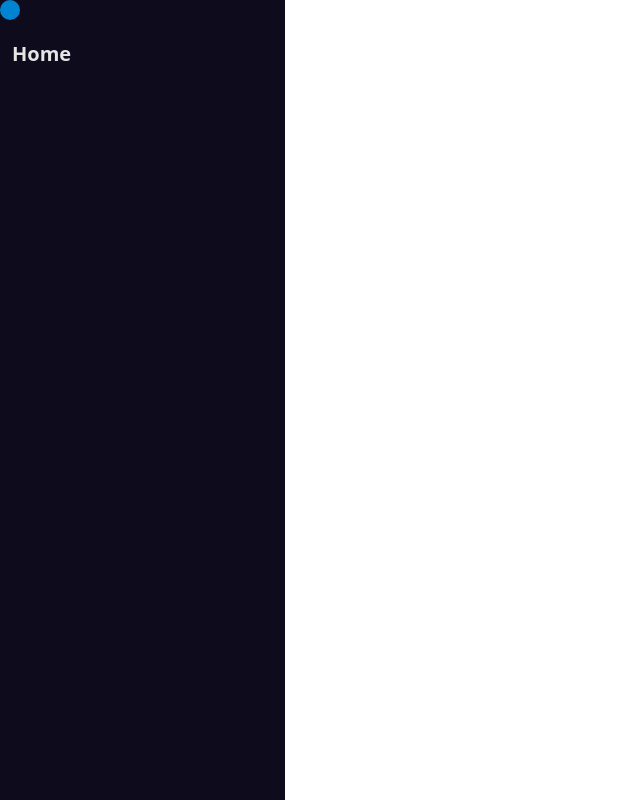
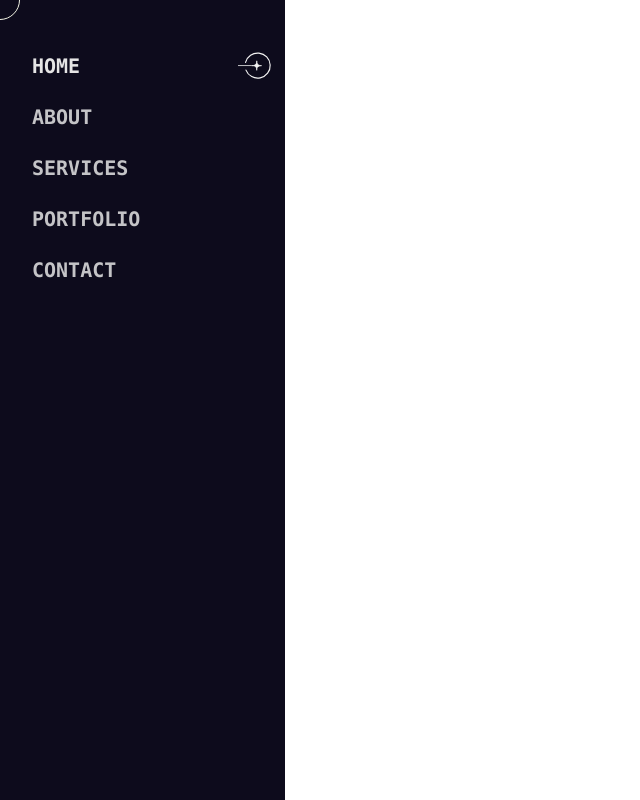
Before and after one commit to Mahaan10/personalPortfolio, a React (Vite) app: page / in a window 1280 px wide. Shown: the whole page, without its empty margins (0-640 px from the left). Built offline with nearby package versions, Linux system fonts and the light colour scheme.

Commit message:
add Sidebar, edit CustomCursor...

```diff
--- a/package.json
+++ b/package.json
@@ -13,6 +13,7 @@
     "@tailwindcss/vite": "^4.0.8",
     "react": "^19.0.0",
     "react-dom": "^19.0.0",
+    "react-icons": "^5.5.0",
     "react-router": "^7.2.0",
     "react-router-dom": "^7.2.0",
     "tailwindcss": "^4.0.8"
--- a/src/components/CustomCursor.jsx
+++ b/src/components/CustomCursor.jsx
@@ -20,7 +20,7 @@ function CustomCursor() {
 
   return (
     <div
-      className="absolute w-5 h-5 bg-sky-600 rounded-[50%] pointer-events-none transform translate-3d z-10 transition-all duration-[0.1ms] ease-in-out"
+      className="custom-cursor"
       style={{ left: `${cursorPosition.x}px`, top: `${cursorPosition.y}px` }}
     ></div>
   );
--- a/src/components/CustomNavlink.jsx
+++ b/src/components/CustomNavlink.jsx
@@ -1,12 +1,54 @@
-import { NavLink } from "react-router-dom";
+import { NavLink, useLocation } from "react-router-dom";
 
 function CustomNavlink({ children, to }) {
+  const location = useLocation();
+
+  const navlinkClassName =
+    "pl-5 pr-3 py-2 relative flex items-center justify-between transition-all duration-300 ease-in-out";
+
+  // Check if the current pathname matches the NavLink's destination
+  const isActive = location.pathname === to;
+
   return (
     <NavLink
       to={to}
-      className={({ isActive }) => (isActive ? "opacity-100" : "opacity-85")}
+      className={`${navlinkClassName} ${
+        isActive ? "opacity-100 transition-all duration-700" : "opacity-85"
+      }`}
     >
-      {children}
+      {/* Text part of the NavLink */}
+      <span>{children}</span>
+
+      {/* Conditionally render the SVG for active links */}
+      <svg
+        className={
+          isActive ? "transition-opacity duration-700 opacity-100" : "opacity-0"
+        } // Show the SVG only if the link is active
+        width="35"
+        height="35"
+        viewBox="0 0 46 42"
+        fill="none"
+        xmlns="http://www.w3.org/2000/svg"
+      >
+        <path
+          d="M30.9224 21.2014C25.1291 21.2014 24.618 24.7796 24.618 27.3354C24.618 21.5421 21.5509 21.2014 17.9727 21.2014C24.618 21.2014 24.618 17.2824 24.618 14.8969C24.618 20.3494 27.8554 21.2014 30.9224 21.2014Z"
+          fill="#F4F4F4"
+          stroke="#F4F4F4"
+        />
+        <rect
+          y="21.6981"
+          width="0.999999"
+          height="18"
+          transform="rotate(-90 0 21.6981)"
+          fill="#F4F4F4"
+        />
+        <path
+          d="M9.93715 16.8555C10.9514 13.0701 13.2829 9.77074 16.5123 7.55063C19.7417 5.33052 23.6571 4.33531 27.5547 4.74394C31.4522 5.15258 35.0762 6.93825 37.7749 9.77989C40.4736 12.6215 42.07 16.3327 42.2771 20.2461C42.4842 24.1596 41.2884 28.0185 38.9047 31.1291C36.5211 34.2398 33.1059 36.398 29.2732 37.2157C25.4406 38.0335 21.4419 37.4571 17.9962 35.5903C14.5505 33.7234 11.8839 30.6886 10.4757 27.0314"
+          stroke="#F4F4F4"
+          strokeWidth="1.5"
+          strokeLinecap="round"
+        />
+      </svg>
     </NavLink>
   );
 }
--- a/src/components/Sidebar.jsx
+++ b/src/components/Sidebar.jsx
@@ -2,15 +2,24 @@ import CustomNavlink from "./CustomNavlink";
 
 function Sidebar() {
   return (
-    <div className="fixed top-0 left-0 bottom-0 w-[285px] bg-[rgb(13,11,28)] flex flex-col transition-all duration-300 ease-in-out">
+    <div className="fixed top-0 left-0 bottom-0 w-[285px] bg-[rgb(13,11,28)] flex flex-col transition-all duration-300 ease-in-out font-mono">
       {/* brand logo! */}
-      <ul className="pt-10 flex-1/2 text-neutral-200 pl-3 font-extrabold text-xl">
+      <ul className="pt-10 flex-1/2 text-neutral-200 pl-3 text-xl font-bold uppercase">
         <li>
           <CustomNavlink to="/">Home</CustomNavlink>
         </li>
-        <li></li>
-        <li></li>
-        <li></li>
+        <li>
+          <CustomNavlink to="/about">About</CustomNavlink>
+        </li>
+        <li>
+          <CustomNavlink to="/services">Services</CustomNavlink>
+        </li>
+        <li>
+          <CustomNavlink to="/portfolio">Portfolio</CustomNavlink>
+        </li>
+        <li>
+          <CustomNavlink to="/contact">Contact</CustomNavlink>
+        </li>
       </ul>
     </div>
   );
--- a/src/index.css
+++ b/src/index.css
@@ -1 +1,17 @@
 @import "tailwindcss";
+
+
+
+.custom-cursor {
+  position: fixed;
+  width: 40px;
+  height: 40px;
+  border: 1px solid #fff;
+  /* background-color: #0221a7; */ /* Custom color */
+  border-radius: 50%;
+  pointer-events: none;
+  transform: translate(-50%, -50%);
+  transition: transform 0.1s ease-out;
+  z-index: 9999;
+  mix-blend-mode: difference;
+}
```
Also changed, not shown: 2 other files (tests, documents, lock files or other folders).
